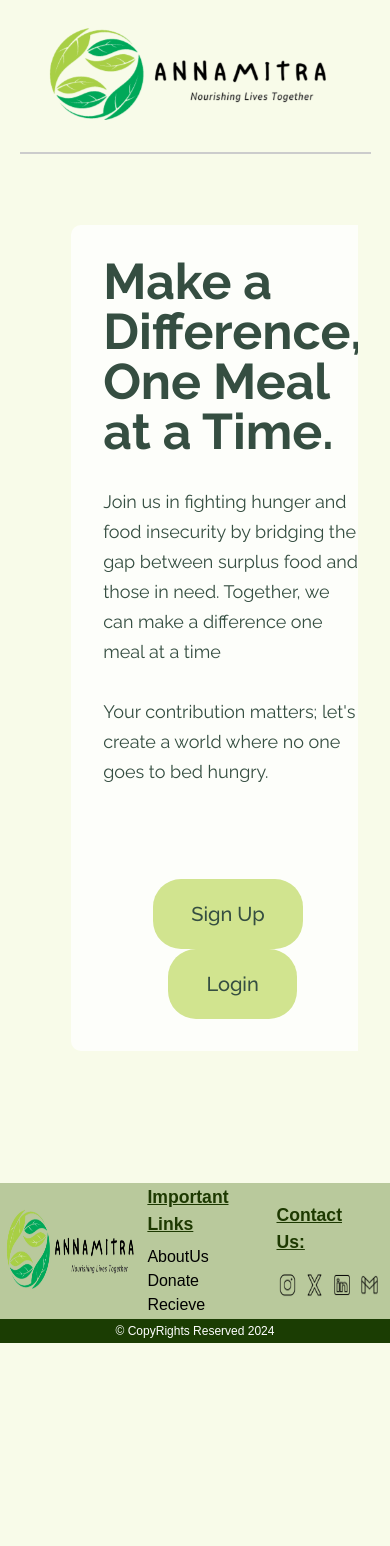
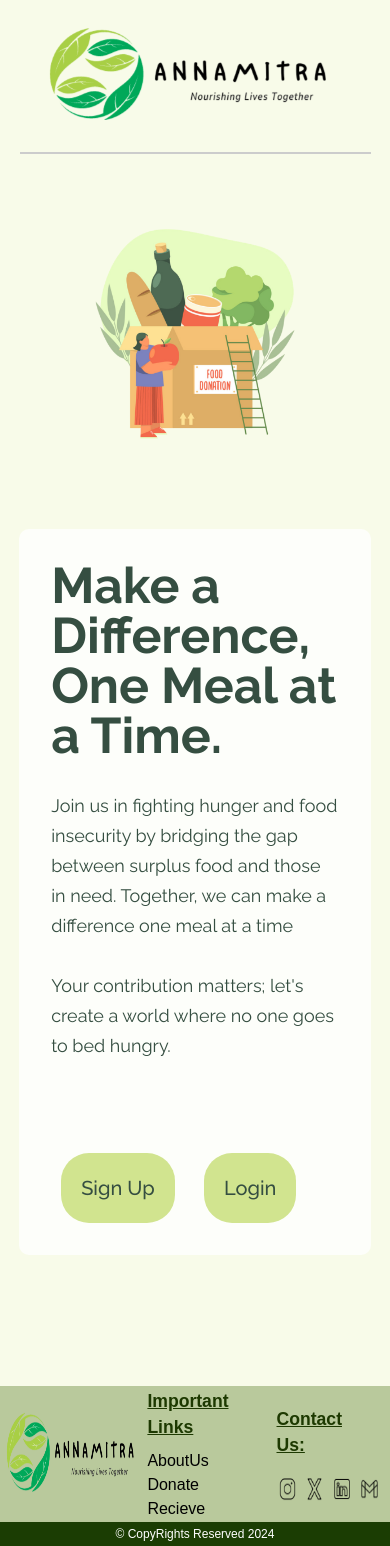
Before and after one commit to krishaga/Annamitra, a React (Vite) app in the folder frontend/: page /Annamitra in a window 390 px wide. Before the commit the page ends 1343 px from the top, so only its background shows below. Built offline with nearby package versions, Linux system fonts and the light colour scheme; no server answers.

Commit message:
refactor: forms styling
Co-authored-by: Krish Agarwal <krishaga@users.noreply.github.com>

```diff
--- a/frontend/src/components/Home.jsx
+++ b/frontend/src/components/Home.jsx
@@ -51,7 +51,7 @@ function Annamitra() {
                 </p>
                 <br />
                 <br />
-                <div className="bottom-buttons">
+                <div className="bottom-buttons home-bottom">
                     <button
                         className="button-main"
                         onClick={() => {
--- a/frontend/src/styles/dashboard.css
+++ b/frontend/src/styles/dashboard.css
@@ -7,6 +7,7 @@
     border-radius: 25px;
     width: 80%;
     height: 50rem;
+    margin: 2rem;
 }
 
 .upper-section {
--- a/frontend/src/styles/forms.css
+++ b/frontend/src/styles/forms.css
@@ -5,12 +5,11 @@
     min-height: 100vh;
     max-width: 100%;
     padding: 1.2rem;
-    margin: 2rem;
     overflow: hidden;
 }
 
 .leftsection {
-    flex: 0.9;
+    flex: 3;
     animation: zoomInOut 4s;
 }
 
@@ -20,7 +19,7 @@
 }
 
 .rightsection {
-    flex: 0.6;
+    flex: 2;
     padding: 2rem;
     background-color: rgba(255, 255, 255, 0.8);
     border-radius: 10px;
@@ -106,6 +105,20 @@
     z-index: 1;
 }
 
+.bottom-buttons button {
+    padding: 20px 38px;
+    margin: 0 10px;
+    border: none;
+    border-radius: 28px;
+    font-size: 20px;
+}
+
+.selected {
+    border: 8px solid white;
+    border-radius: 10%;
+    box-shadow: 0 0 0 2px #7b9c2a;
+}
+
 /* Header Styles */
 .h1-line-height {
     line-height: 50px;
@@ -124,7 +137,20 @@
     }
 
     .rightsection {
-        margin-top: 20px;
+        margin: 0px;
+        margin-top: 2rem;
+    }
+    .home-bottom {
+        display: flex;
+    }
+    .home-bottom button {
+        padding: 20px;
+    }
+    .formsrow {
+        display: block;
+    }
+    .storage-section {
+        display: block;
     }
 }
 
@@ -139,17 +165,3 @@
         transform: scale(1);
     }
 }
-
-.bottom-buttons button {
-    padding: 20px 38px;
-    margin: 0 10px;
-    border: none;
-    border-radius: 28px;
-    font-size: 20px;
-}
-
-.selected {
-    border: 8px solid white;
-    border-radius: 10%;
-    box-shadow: 0 0 0 2px #7b9c2a;
-}
```
